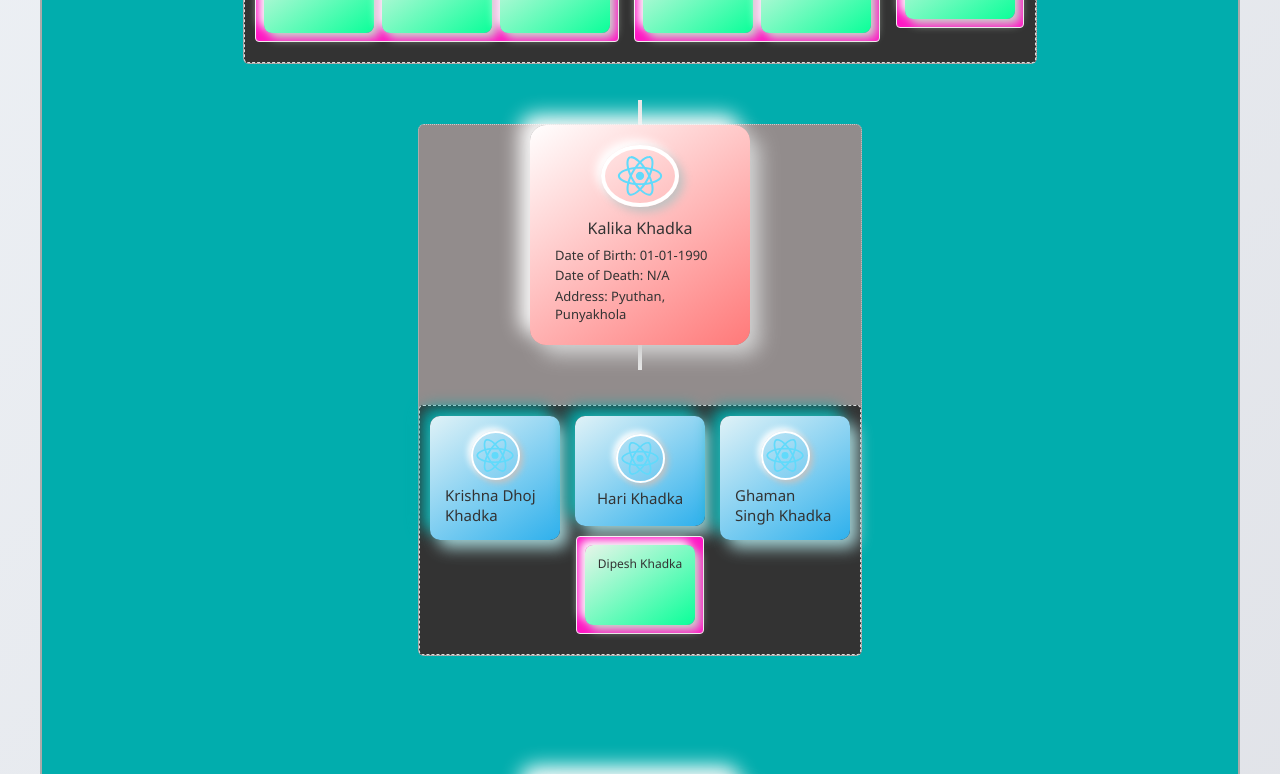
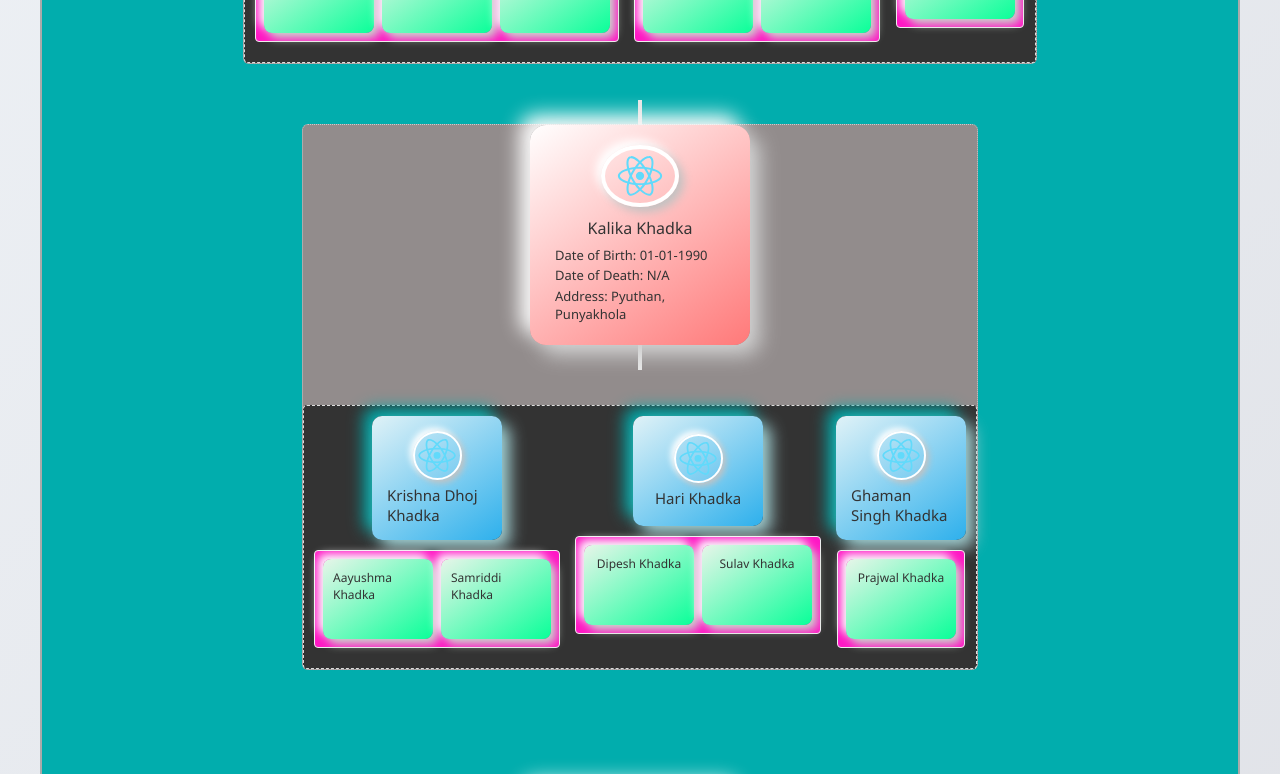
Before and after one commit to sandeshkhadka283/Fam-Tree-Data-, a React (Create React App) app: page / in a window 1280 px wide. Shown: the part 940-1714 px from the top of the page. Built offline with nearby package versions, Linux system fonts and the light colour scheme.

Commit message:
names updates

```diff
--- a/src/App.js
+++ b/src/App.js
@@ -58,9 +58,9 @@ const familyData = [
         address: "Pyuthan, Punyakhola",
         image: placeholderImage,
         children: [
-          { id: 'child4', name: "Krishna Dhoj Khadka", image: placeholderImage, subChildren: [] },
-          { id: 'child5', name: "Hari Khadka", image: placeholderImage, subChildren: [{ id: 'subchild7', name: "Dipesh Khadka", image: placeholderImage }] },
-          { id: 'child6', name: "Ghaman Singh Khadka", image: placeholderImage, subChildren: [] }
+          { id: 'child4', name: "Krishna Dhoj Khadka", image: placeholderImage, subChildren: [{ id: 'subchild7', name: "Aayushma Khadka", image: placeholderImage},{id: 'subchild71', name: "Samriddi Khadka", image: placeholderImage }] },
+          { id: 'child5', name: "Hari Khadka", image: placeholderImage, subChildren: [{ id: 'subchild7', name: "Dipesh Khadka", image: placeholderImage},{id: 'subchild71', name: "Sulav Khadka", image: placeholderImage }] },
+          { id: 'child6', name: "Ghaman Singh Khadka", image: placeholderImage, subChildren: [{ id: 'subchild711', name: "Prajwal Khadka", image: placeholderImage}] }
         ]
       }
     ]
@@ -96,9 +96,10 @@ const familyData = [
             name: "Deepak Khadka",
             image: placeholderImage,
             subChildren: [
-              { id: 'subchild11', name: "Prince Khadka", image: placeholderImage },
               { id: 'subchild12', name: "Aakriti Khadka", image: placeholderImage },
               { id: 'subchild13', name: "Prakriti Khadka", image: placeholderImage },
+              { id: 'subchild11', name: "Prince Khadka", image: placeholderImage },
+
             ]
           },
           { // Child 9 (Yadav)
```
